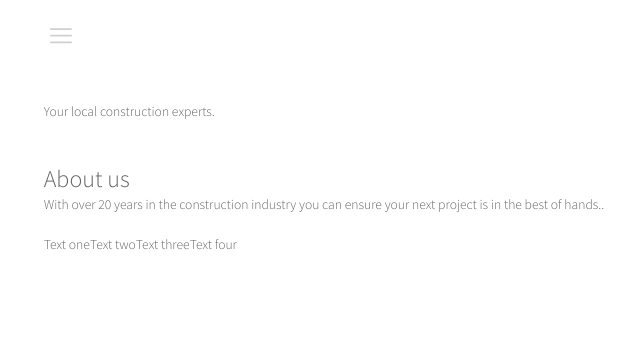
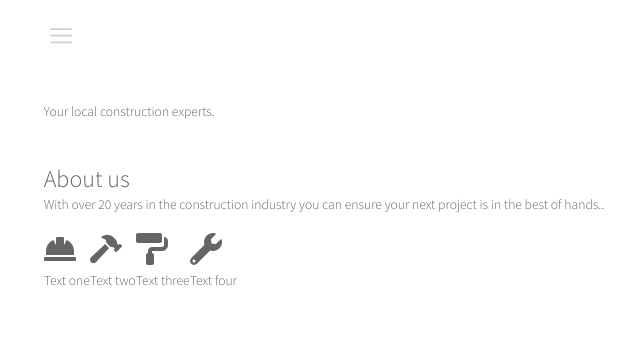
Before and after one commit to Christopher-Peers/roche-leigh-builders-c, a Gatsby site: page / in a window 1280 px wide. Shown: the whole page, without its empty margins (316-956 px from the left). Built offline with nearby package versions, Linux system fonts and the light colour scheme; Gatsby itself is replaced by a stand-in of ours.

Commit message:
Adds qualifications infographic.

```diff
--- a/package.json
+++ b/package.json
@@ -18,7 +18,8 @@
     "prop-types": "^15.7.2",
     "react": "^16.12.0",
     "react-dom": "^16.12.0",
-    "react-helmet": "^6.0.0"
+    "react-helmet": "^6.0.0",
+    "react-icons": "^3.10.0"
   },
   "devDependencies": {
     "prettier": "2.0.5"
--- a/src/pages/index.js
+++ b/src/pages/index.js
@@ -1,4 +1,6 @@
 import React from "react"
+
+import { FaHardHat, FaHammer, FaPaintRoller, FaScrewdriver, FaRuler, FaWrench } from 'react-icons/fa';
 
 import LinearCard from '../components/linear-card';
 import Button from '../components/button';
@@ -28,19 +30,27 @@ const IndexPage = () => {
 				<div>
 					<ul className={ indexStyles.qualifications }>
 						<li className={ indexStyles.qualification1 }>
-							<div className={ indexStyles.qualificationOuter }></div>
+							<div className={ indexStyles.qualificationOuter }>
+								<FaHardHat  size="2rem" />
+							</div>
 							<p>Text one</p>
 						</li>
 						<li className={ indexStyles.qualification2 }>
-							<div className={ indexStyles.qualificationOuter }></div>
+							<div className={ indexStyles.qualificationOuter }>
+								<FaHammer  size="2rem" />
+							</div>
 							<p>Text two</p>
 						</li>
 						<li className={ indexStyles.qualification3 }>
-							<div className={ indexStyles.qualificationOuter }></div>
+							<div className={ indexStyles.qualificationOuter }>
+								<FaPaintRoller  size="2rem" />
+							</div>
 							<p>Text three</p>
 						</li>
 						<li className={ indexStyles.qualification4 }>
-							<div className={ indexStyles.qualificationOuter }></div>
+							<div className={ indexStyles.qualificationOuter }>
+								<FaWrench  size="2rem" />
+							</div>
 							<p>Text four</p>
 						</li>
 					</ul>
--- a/src/pages/index.module.scss
+++ b/src/pages/index.module.scss
@@ -125,4 +125,8 @@ ul li {
 	width: 4rem;
 	border-radius: 50%;
 	border: 1px solid rgb(213, 213, 213);
+	display: flex;
+	justify-content: center;
+	align-items: center;
+	color: rgb(238, 101, 136);
 }
```
Also changed, not shown: 1 other file.
